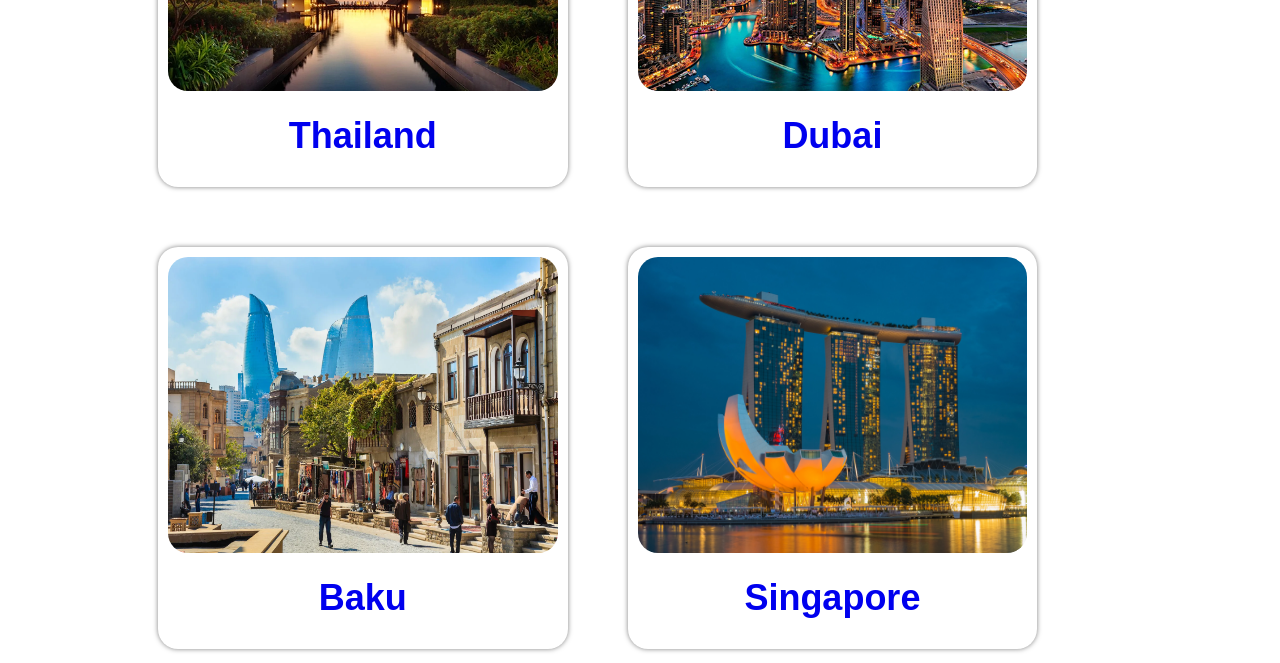
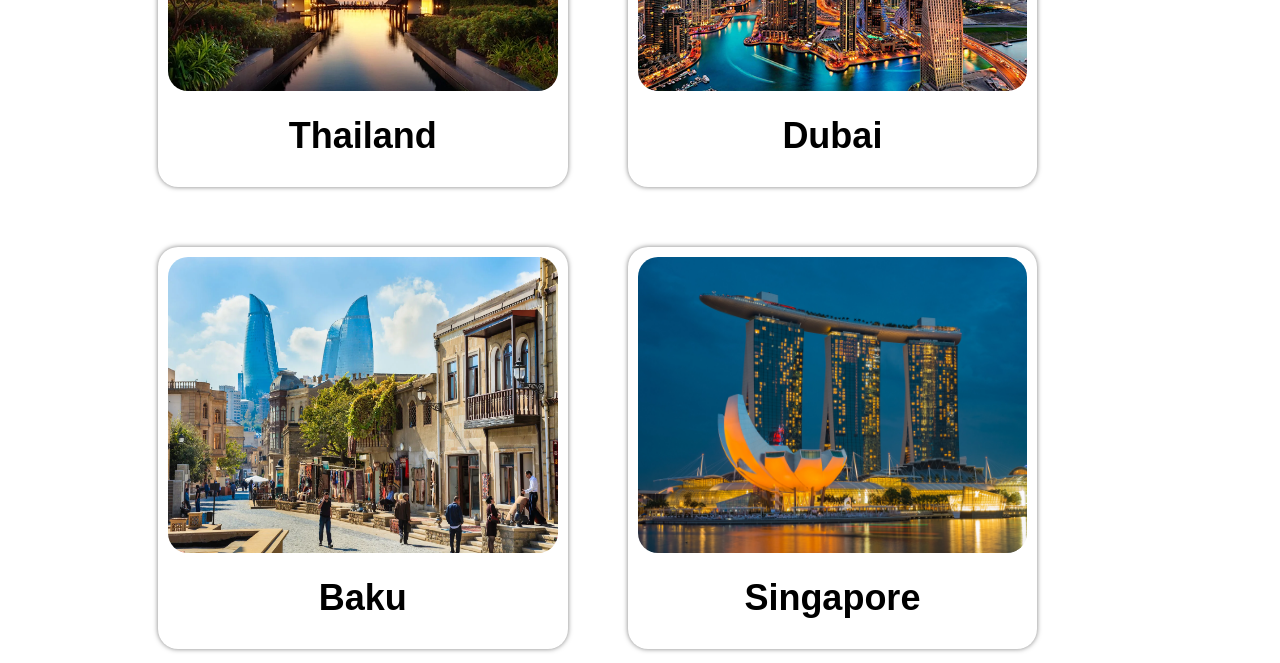
Before and after one commit to AJAY-CHOUDHARY786/wedding, a React (Create React App) app: page /International-wedding in a window 1280 px wide. Shown: the part 1020-1683 px from the top of the page. Built offline with nearby package versions, Linux system fonts and the light colour scheme.

Commit message:
Your commit message here

```diff
--- a/src/Style/Dest.css
+++ b/src/Style/Dest.css
@@ -30,7 +30,7 @@
     cursor: pointer;
 }
 
-.dest-main-container Link{
+.La {
     color: black;
 }
 @media(max-width:500px){
```
